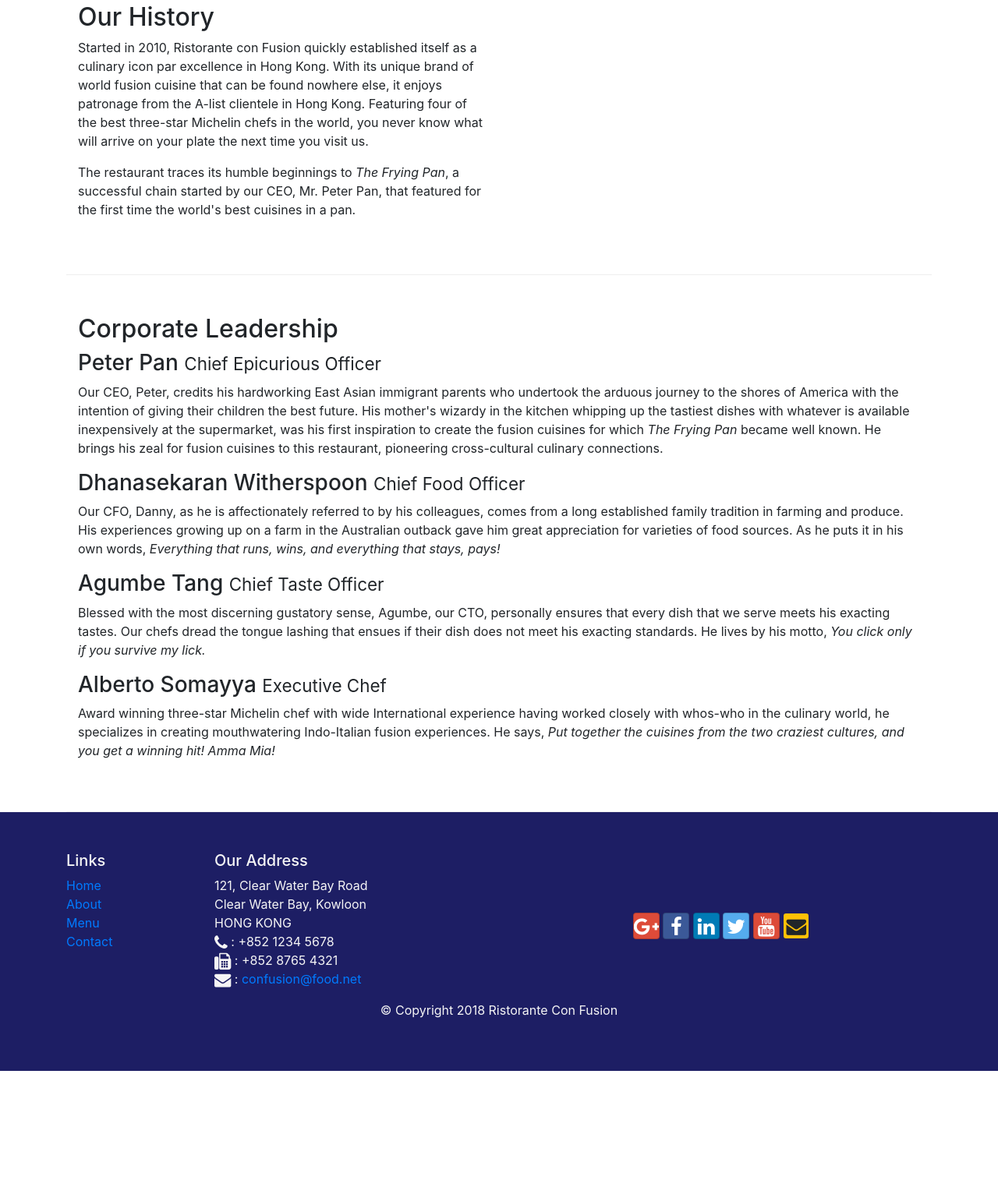
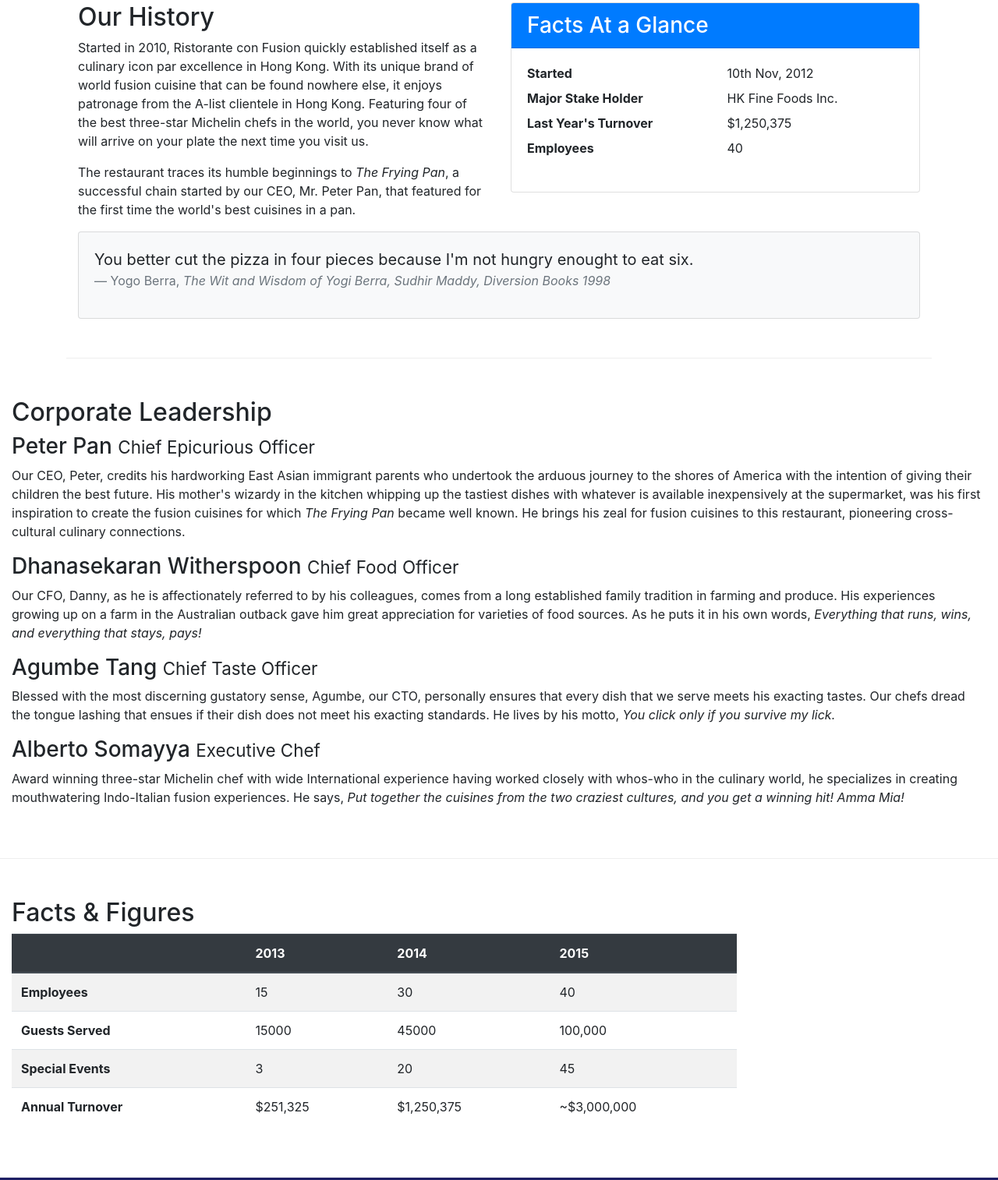
Before and after one commit to sudhirmady/Food-Blog, a website: page aboutus.html in a window 1280 px wide. Shown: the part 497-2011 px from the top of the page at 78% size. Before the commit the page ends 1871 px from the top, so only its background shows below. Drawn offline with nearby package versions, Linux system fonts and the light colour scheme.

Commit message:
Tables and cards

```diff
--- a/aboutus.html
+++ b/aboutus.html
@@ -77,7 +77,36 @@
                 <p>Started in 2010, Ristorante con Fusion quickly established itself as a culinary icon par excellence in Hong Kong. With its unique brand of world fusion cuisine that can be found nowhere else, it enjoys patronage from the A-list clientele in Hong Kong.  Featuring four of the best three-star Michelin chefs in the world, you never know what will arrive on your plate the next time you visit us.</p>
                 <p>The restaurant traces its humble beginnings to <em>The Frying Pan</em>, a successful chain started by our CEO, Mr. Peter Pan, that featured for the first time the world's best cuisines in a pan.</p>
             </div>
-            <div>
+            <div class="col-sm">
+                <div class="card">
+                    <h3 class="card-header bg-primary text-white"> Facts At a Glance </h3>
+                 <div class="card-body">
+                     <dl class="row">
+                         <dt class="col-6">Started </dt>
+                         <dd class="col-6"> 10th Nov, 2012</dd>
+                         <dt class="col-6">Major Stake Holder</dt>
+                         <dd class="col-6">HK Fine Foods Inc.</dd>
+                         <dt class="col-6">Last Year's Turnover</dt>
+                         <dd class="col-6">$1,250,375</dd>
+                         <dt class="col-6">Employees</dt>
+                         <dd class="col-6">40</dd>
+                        </dl>
+                     </div>
+                 </div>
+                </div>
+
+                <div class="col-12">
+                    <div class="card card-body bg-light">
+                        <blockquote class="blockquote">
+                            <p class="mb-0"> You better cut the pizza in four pieces
+                                because I'm not hungry enought to eat six.
+                            </p>
+                            <footer class="blockquote-footer">Yogo Berra,
+                                <cite title="Source Title">The Wit and Wisdom of Yogi Berra, Sudhir Maddy, Diversion Books 1998
+                            </footer>
+                        </blockquote>
+                    </div>
+                </div>
             </div>
         </div>
 
@@ -94,6 +123,53 @@
                 <h3>Alberto Somayya <small>Executive Chef</small></h3>
                 <p class="d-none d-sm-block">Award winning three-star Michelin chef with wide International experience having worked closely with whos-who in the culinary world, he specializes in creating mouthwatering Indo-Italian fusion experiences. He says, <em>Put together the cuisines from the two craziest cultures, and you get a winning hit! Amma Mia!</em></p>
             </div>
+       </div>
+
+       <div class="row row-content">
+          <div class="col-12 col-sm-9">
+              <h2> Facts &amp; Figures </h2>
+              <div class="table-responsive">
+                <table class="table table-striped">
+                    <thead class="thead-dark">
+                        <tr>
+                            <th>&nbsp;</th>
+                            <th>2013</th>
+                            <th>2014</th>
+                            <th>2015</th>
+                        </tr>
+                    </thead>
+                    <tbody>
+                        <tr>
+                            <th>Employees</th>
+                            <td>15</td>
+                            <td>30</td>
+                            <td>40</td>
+                        </tr>
+                        <tr>
+                            <th>Guests Served</th>
+                            <td>15000</td>
+                            <td>45000</td>
+                            <td>100,000</td>
+                        </tr>
+                        <tr>
+                            <th>Special Events</th>
+                            <td>3</td>
+                            <td>20</td>
+                            <td>45</td>
+                        </tr>
+                        <tr>
+                            <th>Annual Turnover</th>
+                            <td>$251,325</td>
+                            <td>$1,250,375</td>
+                            <td>~$3,000,000</td>
+                        </tr>
+                    </tbody>
+                </table>
+            </div>
+          </div>
+          <div class="col-12 col-sm-3">
+
+          </div>
        </div>
 
     </div>
```
